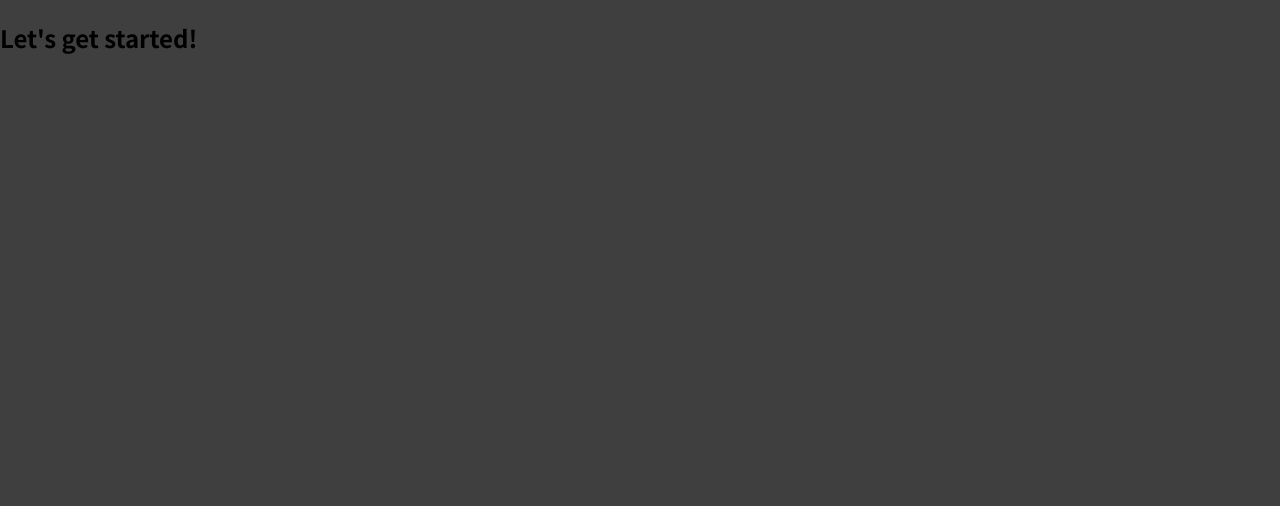
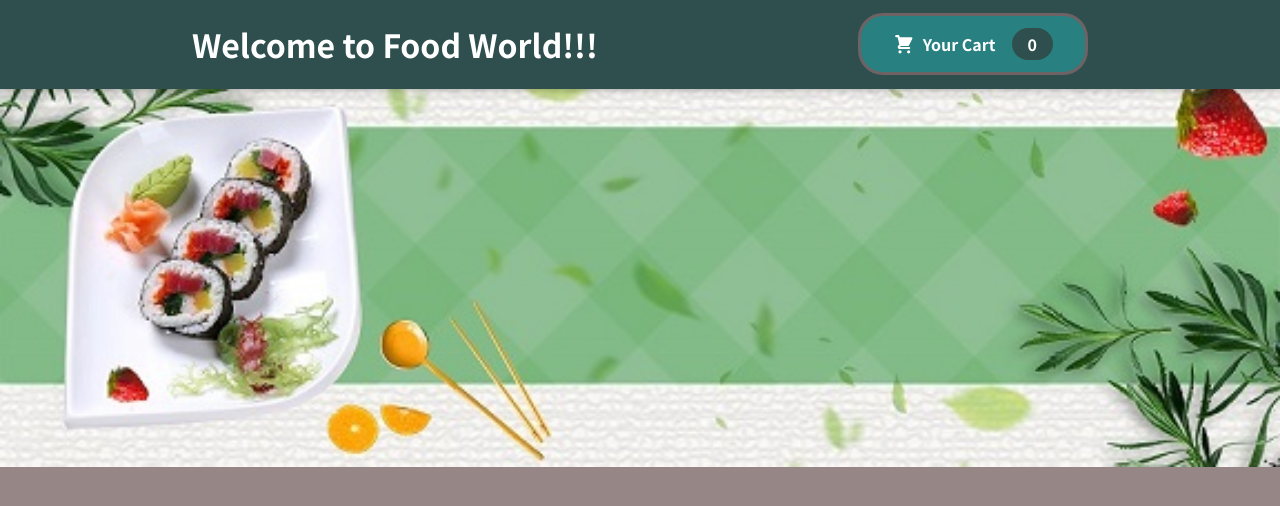
Before and after one commit to roshani2022/RestaurantApp, a React (Create React App) app: page / in a window 1280 px wide. Shown: the top 506 px of the page. Built offline with nearby package versions, Linux system fonts and the light colour scheme.

Commit message:
addHeader

```diff
--- a/src/App.js
+++ b/src/App.js
@@ -1,8 +1,11 @@
+import React, { Fragment } from "react";
+import Header from "./Components/Layout/Header";
+
 function App() {
   return (
-    <div>
-      <h2>Let's get started!</h2>
-    </div>
+    <Fragment>
+      <Header/>
+    </Fragment>
   );
 }
 
--- /dev/null
+++ b/src/Components/Cart/CartIcon.js
@@ -0,0 +1,14 @@
+
+const CartIcon = () => {
+    return (
+      <svg
+        xmlns='http://www.w3.org/2000/svg'
+        viewBox='0 0 20 20'
+        fill='currentColor'
+      >
+        <path d='M3 1a1 1 0 000 2h1.22l.305 1.222a.997.997 0 00.01.042l1.358 5.43-.893.892C3.74 11.846 4.632 14 6.414 14H15a1 1 0 000-2H6.414l1-1H14a1 1 0 00.894-.553l3-6A1 1 0 0017 3H6.28l-.31-1.243A1 1 0 005 1H3zM16 16.5a1.5 1.5 0 11-3 0 1.5 1.5 0 013 0zM6.5 18a1.5 1.5 0 100-3 1.5 1.5 0 000 3z' />
+      </svg>
+    );
+  };
+
+  export default CartIcon;
--- /dev/null
+++ b/src/Components/Layout/Header.js
@@ -0,0 +1,18 @@
+import React, { Fragment } from "react";
+import mealsImage from "../../assets/meals.jpg";
+import classes from './Header.module.css'
+import HeaderCartButton from "./HeaderCartButton";
+const Header = (props) => {
+  return (
+    <Fragment className="header">
+      <header className={classes.header}>
+        <h1>Welcome to Food World!!!</h1>
+        <HeaderCartButton>Cart</HeaderCartButton>
+      </header>
+      <div>
+        <img  className={classes['main-image']} src={mealsImage} alt="header"/>
+      </div>
+    </Fragment>
+  );
+};
+export default Header;
--- /dev/null
+++ b/src/Components/Layout/Header.module.css
@@ -0,0 +1,29 @@
+.header{
+    position: fixed;
+    top: 0;
+    left: 0;
+    width: 100%;
+    height: 5 rem;
+    background-color: darkslategrey;
+    color: white;
+    display: flex;
+    justify-content: space-between;
+    align-items: center;
+    padding: 0 15%;
+    box-shadow: 0 2px 8px rgba(0, 0,0, 0.25);
+    z-index: 10;
+}
+
+.main-image{
+    width: 100%;
+    height: 25 rem;
+    z-index: 0;
+    overflow: hidden;
+}
+
+.main-image img{
+   width: 110%;
+   height: 100%;
+   object-fit: cover;
+   transform: rotateZ(-5deg) translateY(-4rem) translateX(-1rem);
+}
--- /dev/null
+++ b/src/Components/Layout/HeaderCartButton.js
@@ -0,0 +1,18 @@
+import React from "react";
+import classes from './HeaderCartButton.module.css'
+import CartIcon from "../Cart/CartIcon";
+const HeaderCartButton  = (props) => {
+    return (
+       <button className={classes.button}>
+        <span className={classes.icon}>
+            <CartIcon></CartIcon>
+        </span>
+        <span>Your Cart</span>
+        <span className={classes.badge}>
+            0
+        </span>
+       </button>
+    )
+}
+
+export default HeaderCartButton;
--- /dev/null
+++ b/src/Components/Layout/HeaderCartButton.module.css
@@ -0,0 +1,37 @@
+.button {
+  cursor: pointer;
+  font: inherit;
+  border: solid rgb(109, 98, 100);
+  background-color:rgba(26, 236, 236, 0.308);
+  color: white;
+  padding: 0.75rem 2rem;
+  display: flex;
+  justify-content: space-around;
+  align-items: center;
+  border-radius: 25px;
+  font-weight: bold;
+}
+
+.button:hover,
+.button:active{
+    background-color: #ee2964;
+}
+
+.icon{
+    width:1.35rem;
+    height: 1.35rem;
+    margin-right: 0.5rem;
+}
+
+.badge {
+    background-color:darkslategrey;;
+    padding: 0.25rem 1rem;
+    border-radius: 25px;
+    margin-left: 1rem;
+    font-weight: bold;
+  }
+
+  .button:hover .badge,
+  .button:active .badge {
+    background-color: #312d2c;
+  }
--- a/src/index.css
+++ b/src/index.css
@@ -10,5 +10,5 @@
 
 body {
   margin: 0;
-  background-color: #3f3f3f;
+  background-color: #978686;
 }
```
Also changed, not shown: src/assets/meals.jpg (added).
